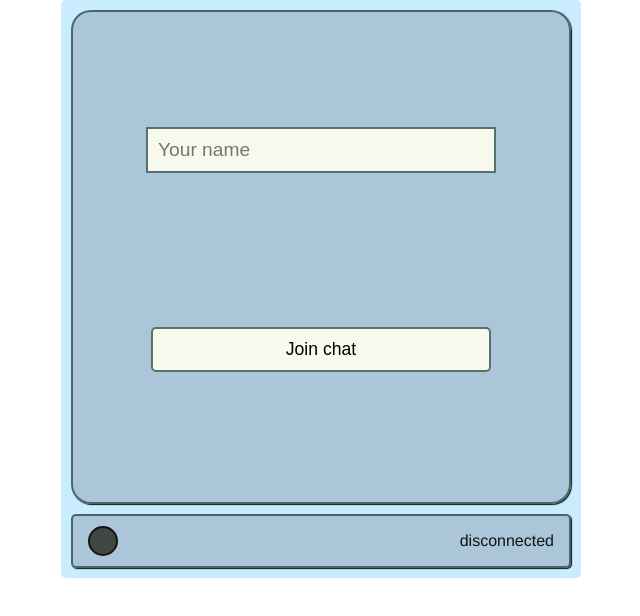
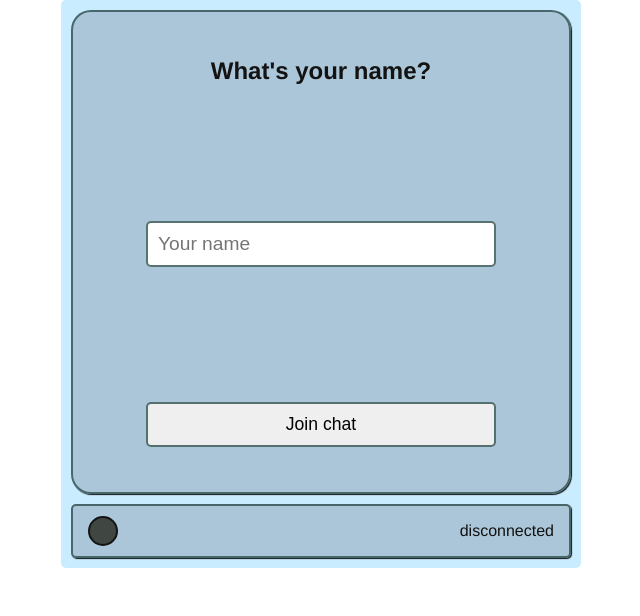
Before and after one commit to edwardhorsey/serverless-chat-app, a React (Create React App) app in the folder frontend/: page / in a window 1280 px wide. Shown: the top 616 px of the page, without its empty margins (319-959 px from the left). Built offline with nearby package versions, Linux system fonts and the light colour scheme; no server answers.

Commit message:
feat: hover over connected users

```diff
--- a/frontend/src/component/Button/Button.module.scss
+++ b/frontend/src/component/Button/Button.module.scss
@@ -2,7 +2,7 @@
 
 .Button {
   padding: 10px;
-  margin: 5px;
+  margin: 5px 0 5px 0;
   outline: none;
   border-radius: 5px;
   border: 2px solid $greygreenborder;
--- a/frontend/src/component/ChatRoom/ChatRoom.tsx
+++ b/frontend/src/component/ChatRoom/ChatRoom.tsx
@@ -5,9 +5,7 @@ import Button from "../Button";
 import { ChatContext } from "../../context/chatContext";
 import { socket } from "../../socket/socket";
 import ChatWindow from "../ChatWindow";
-import { FontAwesomeIcon } from "@fortawesome/react-fontawesome";
 import "../../assets/falibrary";
-import ConnectedUsers from "../ConnectedUsers";
 import ChatNav from "../ChatNav";
 
 interface Ivalues {
@@ -24,7 +22,7 @@ const validate = (values: Ivalues) => {
 
 const ChatRoom: React.FC<IProps> = () => {
   const context = useContext(ChatContext);
-  const { name, setContext, chatMessages, connected } = context;
+  const { name, chatMessages } = context;
   console.log("hi from chatroom", chatMessages);
 
   const sendMessage = (text: string) => {
--- a/frontend/src/component/ConnectedStatus/ConnectedStatus.module.scss
+++ b/frontend/src/component/ConnectedStatus/ConnectedStatus.module.scss
@@ -9,6 +9,7 @@
   justify-content: space-between;
   box-shadow: 1px 1px 1px $primaryblack;
   height: 40px;
+  margin-top: 10px;
   p {
     margin: auto 0;
   }
--- a/frontend/src/component/SetName/SetName.module.scss
+++ b/frontend/src/component/SetName/SetName.module.scss
@@ -5,22 +5,23 @@
   background-color: $darkgreytransparent;
   border-radius: 20px;
   box-shadow: 1px 1px 1px $primaryblack;
-  padding: 10px 0px 20px 0px;
-  margin-bottom: 10px;
+  padding: 10px 0px 10px 0px;
   form {
     display: flex;
     flex-direction: column;
-    justify-content: space-around;
+    justify-content: space-between;
     height: 400px;
     max-width: 350px;
     margin: 0 auto;
     padding: 30px;
-    label {
-      display: none;
+    label h2 {
+      margin: 0px;
+      padding: 5px;
     }
     input,
     button {
-      background-color: $primaryyellow;
+      // background-color: $primaryyellow;
+      border-radius: 5px;
       padding: 10px;
       border: 2px solid $greygreenborder;
       outline: none;
```
